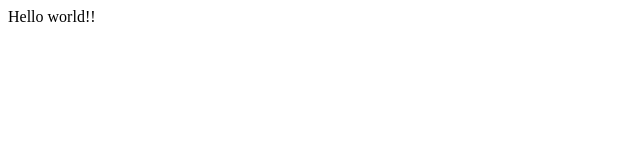
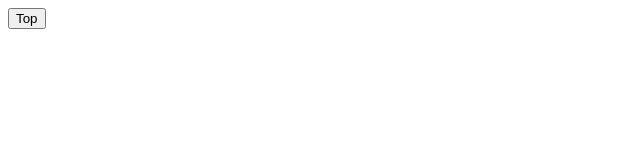
Before and after one commit to ijufumi/openreports-web, a React app: page / in a window 1280 px wide. Shown: the top 160 px of the page, without its empty margins (0-640 px from the left). Built offline with nearby package versions, Linux system fonts and the light colour scheme.

Commit message:
Create directories of React.

```diff
--- a/package.json
+++ b/package.json
@@ -17,7 +17,11 @@
     "bootstrap": "^4.3.1",
     "html-webpack-plugin": "^3.2.0",
     "react": "^16.8.6",
+    "react-bootstrap": "^1.0.0-beta.8",
     "react-dom": "^16.8.6",
+    "react-router": "^5.0.0",
+    "react-router-dom": "^5.0.0",
+    "redux-react-router": "^1.0.0-beta3",
     "webpack": "^4.29.6",
     "webpack-cli": "^3.3.0",
     "webpack-dev-server": "^3.2.1"
--- /dev/null
+++ b/src/components/App.jsx
@@ -0,0 +1,14 @@
+import React from "react";
+import {BrowserRouter, Route} from "react-router-dom";
+
+import Top from './Top'
+
+const App = () => (
+    <BrowserRouter>
+        <div>
+            <Route exact path='/' component={Top}/>
+        </div>
+    </BrowserRouter>
+);
+
+export default App
--- /dev/null
+++ b/src/components/Top.jsx
@@ -0,0 +1,11 @@
+import React from 'react'
+import Button from 'react-bootstrap/button'
+import Container from 'react-bootstrap/Container'
+
+const Top = () => (
+    <Container>
+        <Button>Top</Button>
+    </Container>
+);
+
+export default Top
--- a/src/index.js
+++ /dev/null
@@ -1,7 +0,0 @@
-import React from 'react';
-import ReactDom from 'react-dom';
-
-ReactDom.render(
-    <div>Hello world!!</div>,
-    document.getElementById('root')
-);
--- /dev/null
+++ b/src/index.jsx
@@ -0,0 +1,9 @@
+import React from 'react';
+import {render} from 'react-dom';
+
+import App from './components/App'
+
+render(
+    <App/>,
+    document.getElementById('root')
+);
--- a/webpack.config.js
+++ b/webpack.config.js
@@ -3,7 +3,7 @@ const HtmlWebpackPlugin = require('html-webpack-plugin');
 
 module.exports = [{
   entry: [
-    './src/index.js'
+    './src/index.jsx'
   ],
   output: {
     path: outputDir,
@@ -12,7 +12,7 @@ module.exports = [{
   },
   module: {
     rules: [{
-      test: /\.js$/,
+      test: /\.jsx$/,
       exclude: '/node_modules',
       loader: 'babel-loader',
       query: {
```
Also changed, not shown: 1 other file (tests, documents, lock files or other folders).
